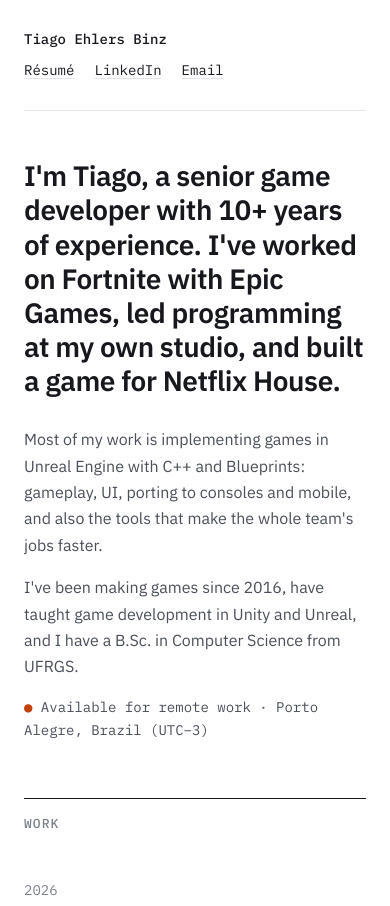
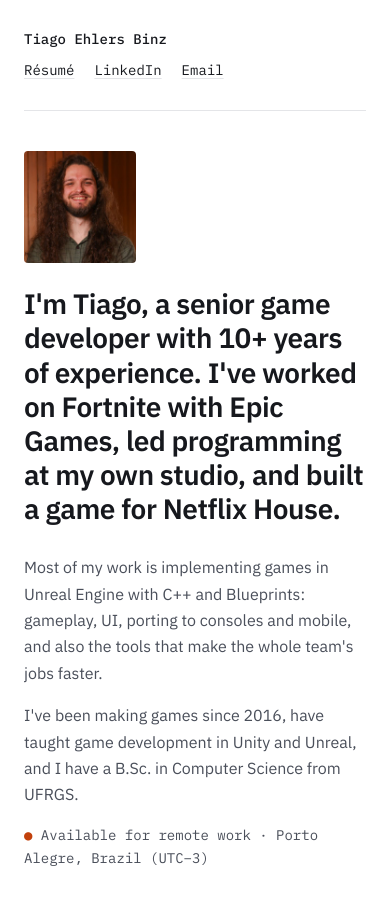
Before and after one commit to tiagobinz/tiagobinz.github.io, a plain HTML site: page index.html in a window 390 px wide. Shown: the top 906 px of the page. Drawn offline with Linux system fonts and the light colour scheme.

Commit message:
Add photo to the intro

```diff
--- a/index.html
+++ b/index.html
@@ -52,7 +52,16 @@
   .top nav { display: flex; gap: 20px; }
 
   /* Intro */
-  .intro { padding: 72px 0 64px; }
+  .intro {
+    padding: 72px 0 64px;
+    display: grid; grid-template-columns: 1fr 200px; gap: 0 48px; align-items: start;
+  }
+  /* Top of the photo lines up with the top of the headline's capital letters */
+  .intro .portrait {
+    grid-column: 2; grid-row: 1; width: 200px; height: 200px;
+    object-fit: cover; border-radius: 4px; margin-top: 12px;
+  }
+  .intro-text { grid-column: 1; grid-row: 1; min-width: 0; }
   .intro h1 {
     font-size: clamp(28px, 4.4vw, 40px); line-height: 1.22; font-weight: 600;
     letter-spacing: -0.015em; margin: 0 0 28px; max-width: 760px;
@@ -138,7 +147,9 @@
 
   @media (max-width: 680px) {
     body { font-size: 16px; }
-    .intro { padding: 48px 0 40px; }
+    .intro { padding: 40px 0 40px; grid-template-columns: 1fr; }
+    .intro .portrait { grid-column: 1; grid-row: 1; width: 112px; height: 112px; margin: 0 0 24px; }
+    .intro-text { grid-row: 2; }
     .entry, .skills { grid-template-columns: 1fr; gap: 6px; }
     .list li { grid-template-columns: 1fr; gap: 4px; }
   }
@@ -157,10 +168,13 @@
   </header>
 
   <div class="intro">
+    <img class="portrait" src="tiago.jpg" alt="Photo of Tiago Binz" width="480" height="480">
+    <div class="intro-text">
     <h1>I'm Tiago, a senior game developer with 10+ years of experience. I've worked on Fortnite with Epic Games, led programming at my own studio, and built a game for Netflix House.</h1>
     <p>Most of my work is implementing games in Unreal Engine with C++ and Blueprints: gameplay, UI, porting to consoles and mobile, and also the tools that make the whole team's jobs faster.</p>
     <p>I've been making games since 2016, have taught game development in Unity and Unreal, and I have a B.Sc. in Computer Science from UFRGS.</p>
     <p class="status"><b>●</b> Available for remote work · Porto Alegre, Brazil (UTC−3)</p>
+    </div>
   </div>
 
   <section>
```
Also changed, not shown: tiago.jpg (added).
